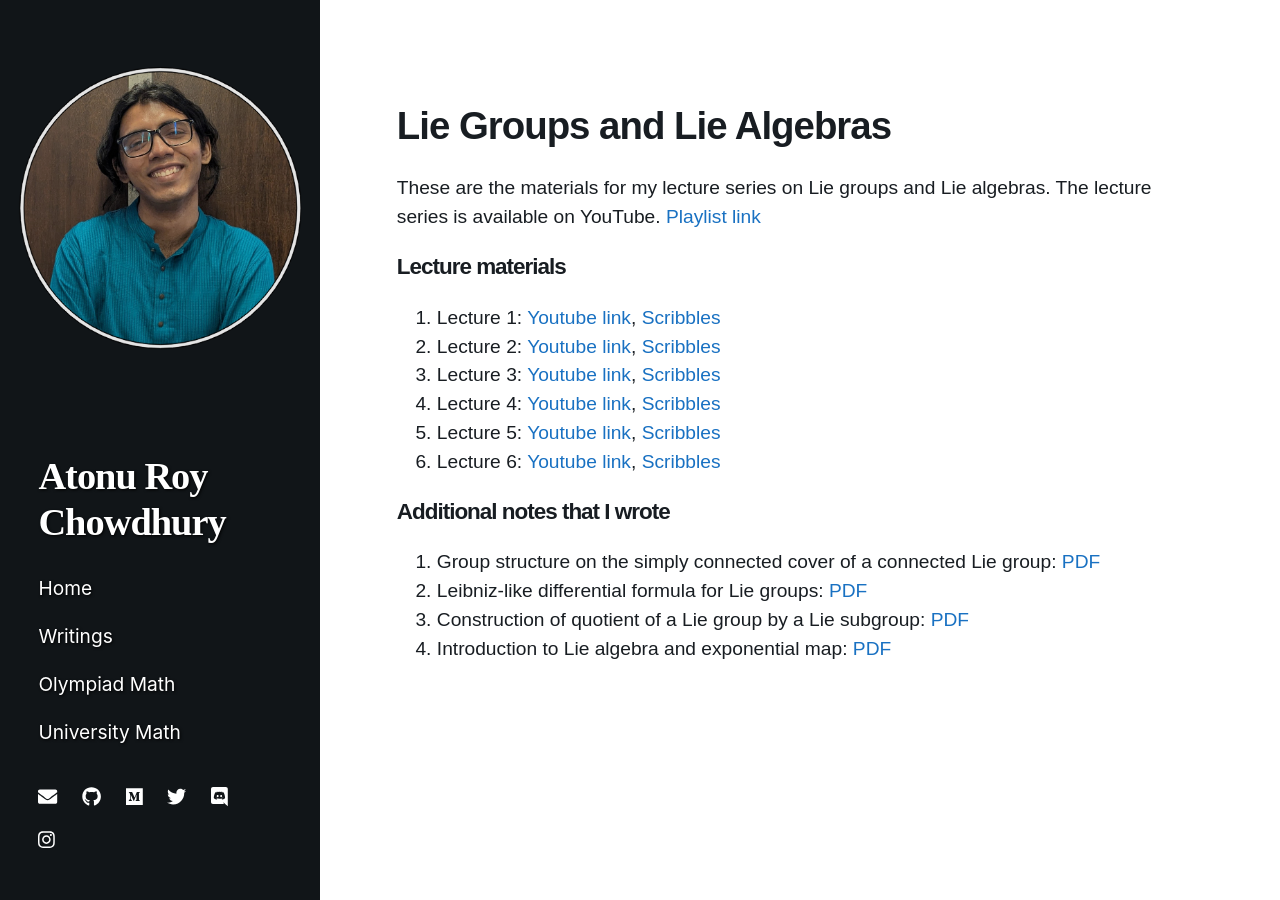
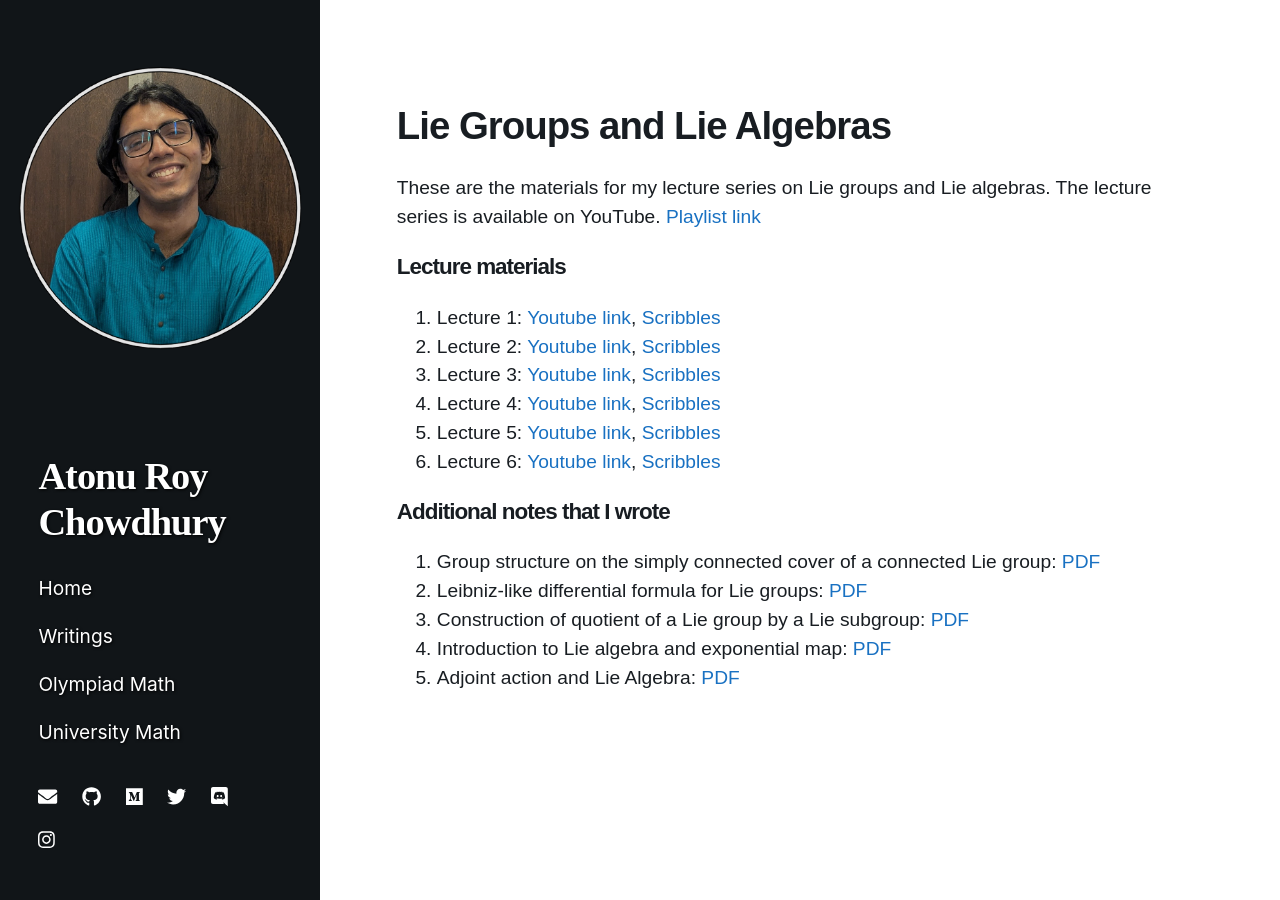
Before and after one commit to atonurc/atonurc.github.io, a Jekyll site: the page built from liegrp.markdown, in a window 1280 px wide. Built offline with Jekyll 4.4.1, drawn with Linux system fonts in a browser that asks for light colours; nearby versions of some CDN libraries.

Commit message:
adj init

```diff
--- a/liegrp.markdown
+++ b/liegrp.markdown
@@ -28,3 +28,4 @@ These are the materials for my lecture series on Lie groups and Lie algebras. Th
  2. Leibniz-like differential formula for Lie groups: [PDF](https://atonurc.github.io/liegrp/leibniz_lie.pdf)
  3. Construction of quotient of a Lie group by a Lie subgroup: [PDF](https://atonurc.github.io/liegrp/quotient_liegroup.pdf)
  4. Introduction to Lie algebra and exponential map: [PDF](https://atonurc.github.io/liegrp/liealg.pdf)
+ 4. Adjoint action and Lie Algebra: [PDF](https://atonurc.github.io/liegrp/adj.pdf)
```
Also changed, not shown: 3 other files.
